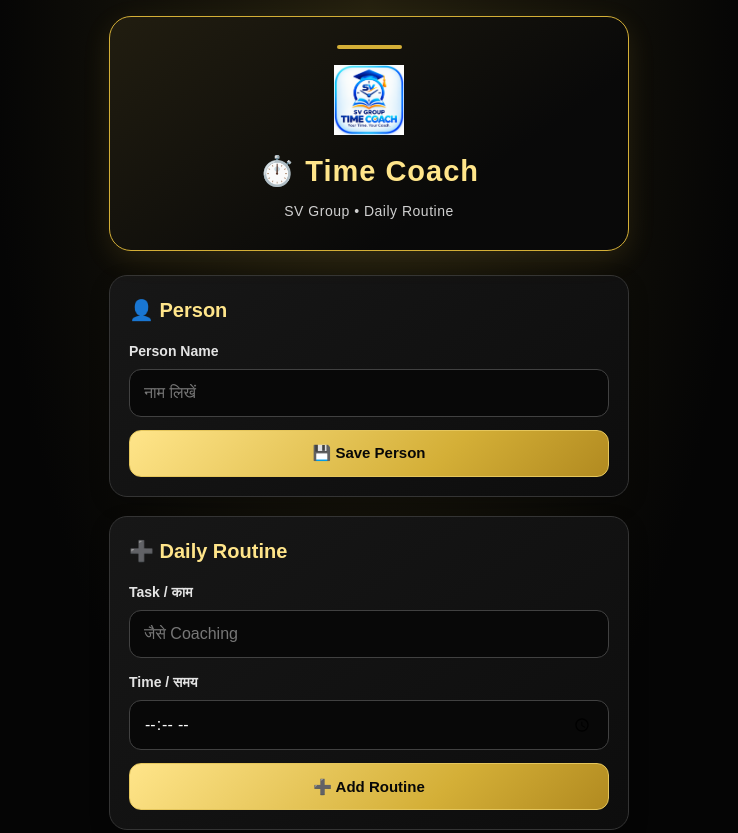
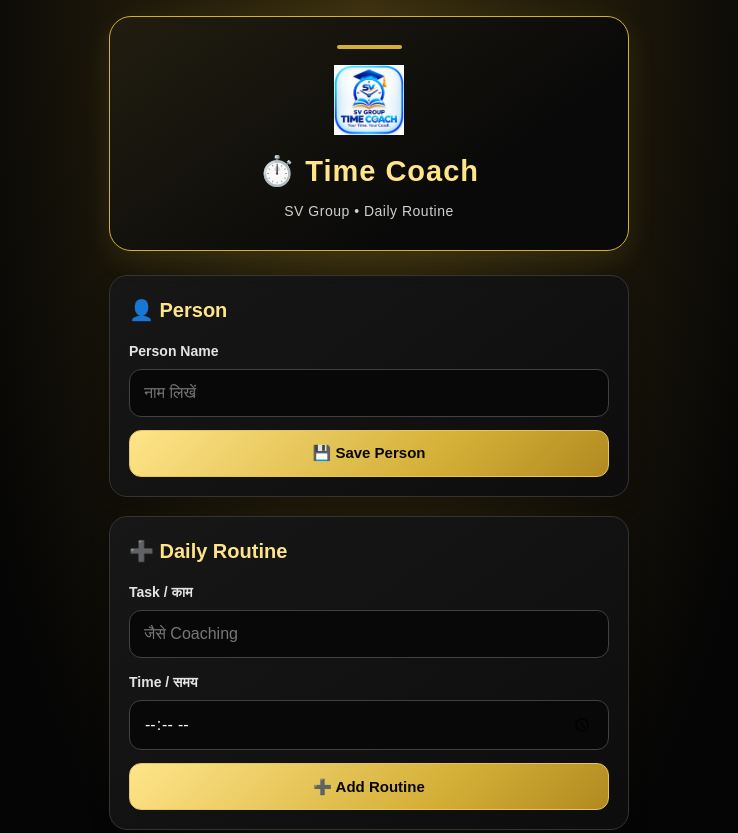
Before and after one commit to sv919599-lgtm/Time-coach-, a plain HTML site: page index.html in a window 1280 px wide. Shown: the top 833 px of the page, without its empty margins (271-1009 px from the left). Drawn offline with Linux system fonts and the light colour scheme.

Commit message:
Update Style.css

```diff
--- a/Style.css
+++ b/Style.css
@@ -28,9 +28,9 @@ scroll-behavior: smooth;
 body {
 font-family: Arial, sans-serif;
 background:
-radial-gradient(ellipse at top, #24200f 0%, transparent 42%),
-var(--black);
-color: var(--white);
+radial-gradient(ellipse at top, #3b3010 0%, transparent 48%),
+#050505;
+color: #ffffff;
 min-height: 100vh;
 padding: 16px;
 line-height: 1.5;
```
